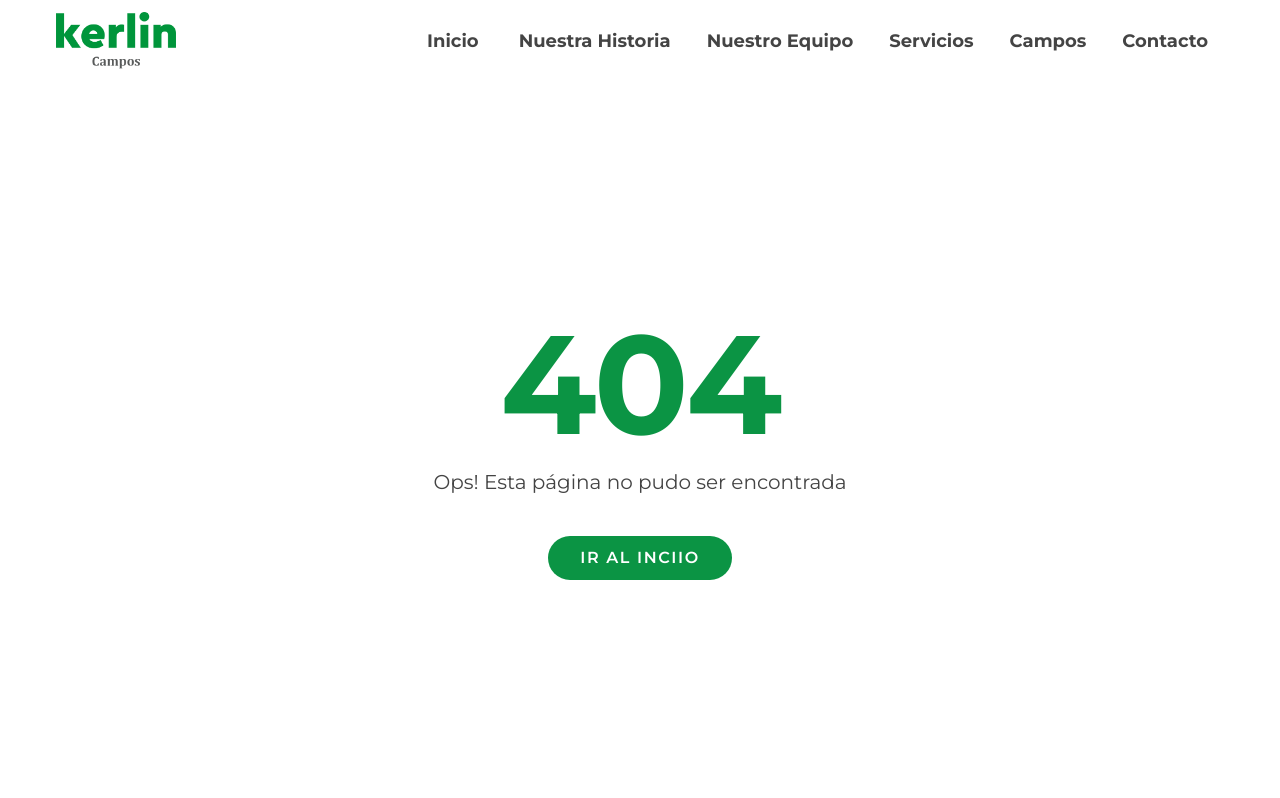
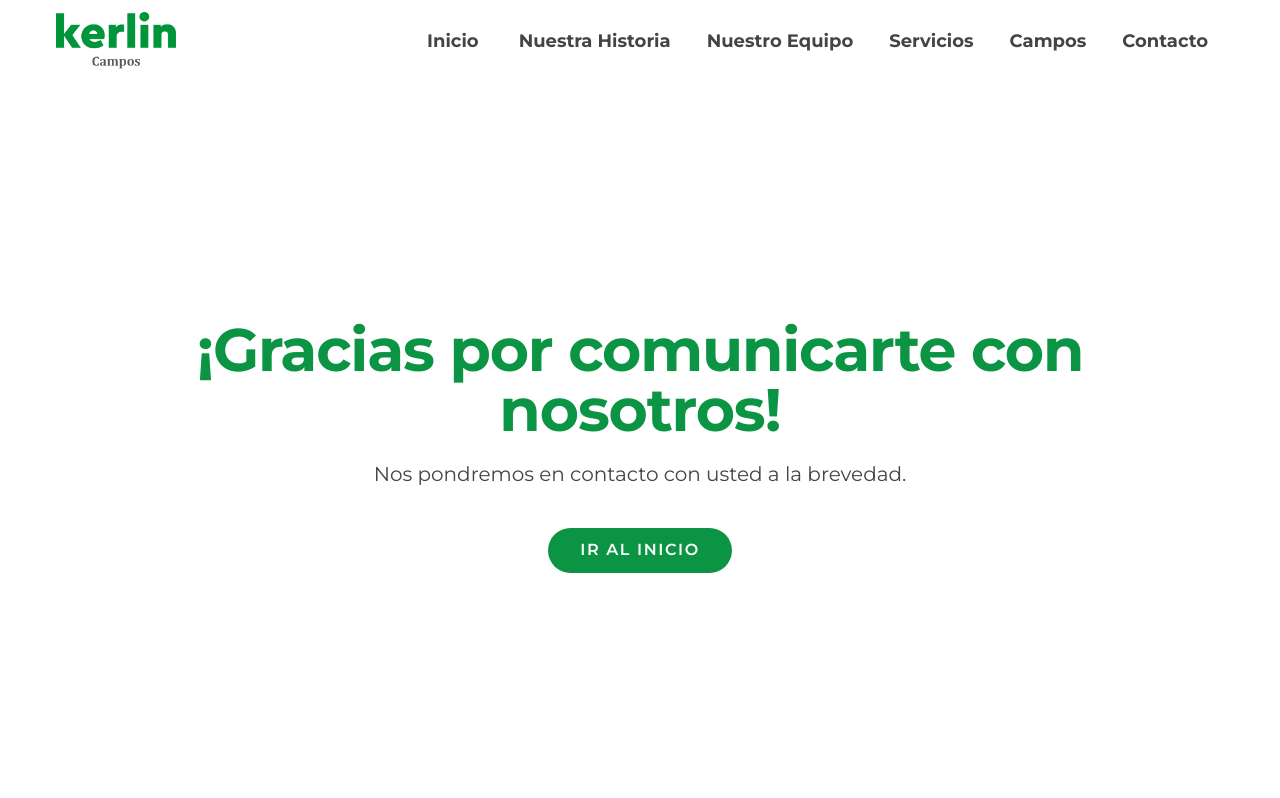
Before and after one commit to matiasmd8610/kerlin_campos, a Next.js app: page /thank-you in a window 1280 px wide. Before the commit this address had no page. Shown: the top 798 px of the page. Built offline with nearby package versions, Linux system fonts and the light colour scheme.

Commit message:
Update favicon + thank you page

```diff
--- /dev/null
+++ b/src/app/thank-you/page.js
@@ -0,0 +1,20 @@
+import React from 'react'
+import Link from 'next/link'
+
+const ThankYou = () => {
+  return (
+    <>
+        <main id='thank-you' className='py-80'>
+            <div className='container'>
+                <div className='flex justify-center flex-col items-center min-h-full'>
+                    <h1 className='text-[36px] lg:text-[60px] font-bold text-greenMain leading-none mb-5 text-center'>¡Gracias por comunicarte con nosotros!</h1>
+                    <p className='text-xl'>Nos pondremos en contacto con usted a la brevedad.</p>
+                    <Link href={"/"} className='btn btn-primary mt-6'>Ir al inicio</Link>
+                </div>
+            </div>
+        </main>
+    </>
+  )
+}
+
+export default ThankYou
--- a/src/styles/globals.css
+++ b/src/styles/globals.css
@@ -370,6 +370,17 @@ footer {
   }
 }
 
+/*Thank You page
+*******************************/
+#thank-you {
+
+  h1 {
+    &::after {
+      display: none;
+    }
+  }
+}
+
 /*SWIPER
 ********************************/
 .swiper-button-next,
```
Also changed, not shown: public/images/favicon.png.
